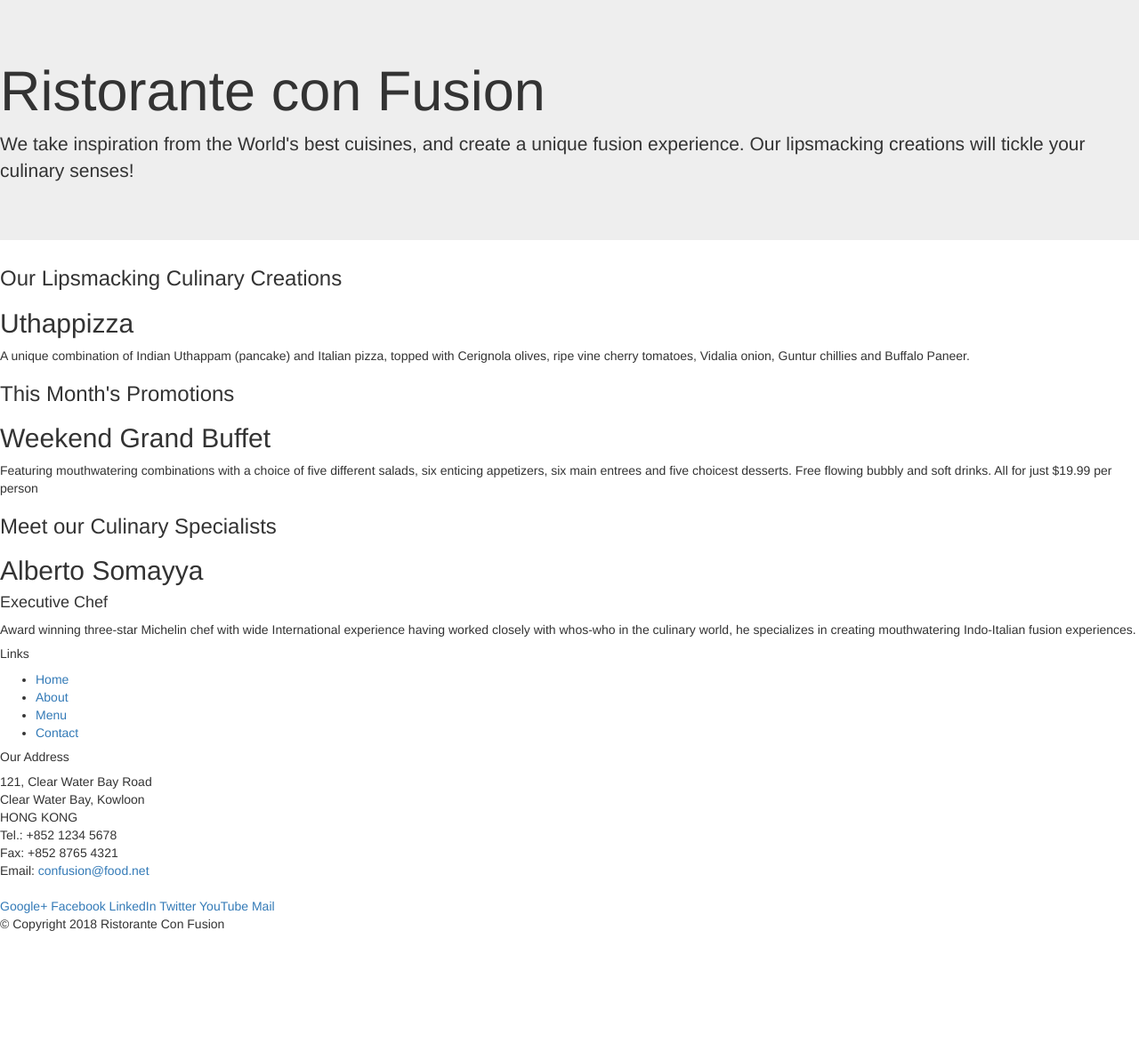
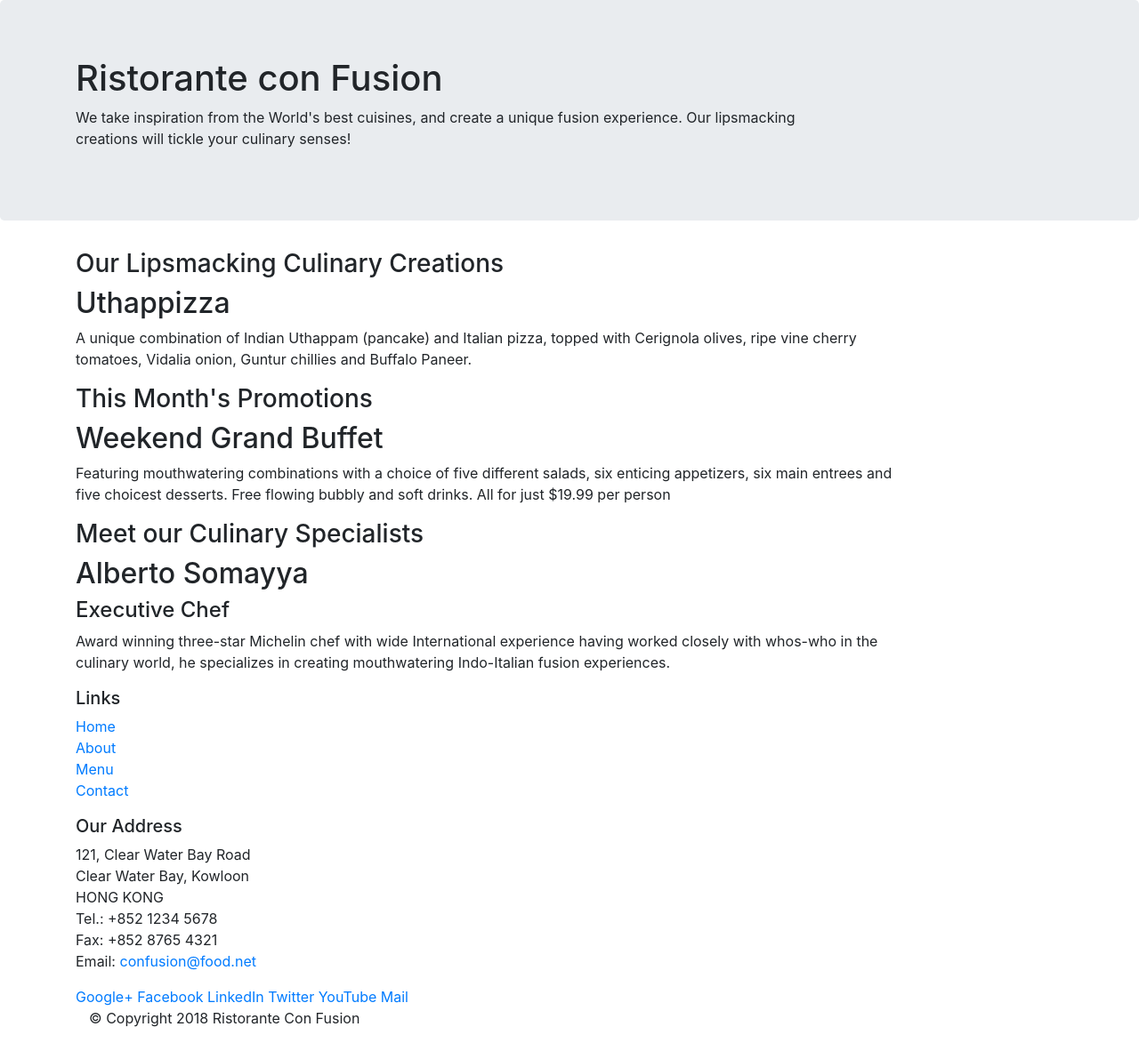
Before and after one commit to blaze021/bootstrap4, a website: page index.html in a window 1280 px wide. Shown: the whole page at 89% size. Before the commit the page ends 1059 px from the top, so only its background shows below. Drawn offline with nearby package versions, Linux system fonts and the light colour scheme.

Commit message:
Git third commit

```diff
--- a/index.html
+++ b/index.html
@@ -3,20 +3,21 @@
 
 <head>
     <title>Ristorante Con Fusion</title>
+    <!-- Required meta tags always come first -->
     <meta charset="utf-8">
     <meta name="viewport" content="width=device-width, initial-scale=1, shrink-to-fit=no">
     <meta http-equiv="x-ua-compatible" content="ie=edge">
 
     <!-- Bootstrap CSS -->
-    <link rel="stylesheet" href="bootstrap.min.css">
+    <link rel="stylesheet" href="node_modules/bootstrap/dist/css/bootstrap.min.css">
 </head>
 
 <body>
 
-    <header class="jumbotron">
-        <div>
-            <div>
-                <div>
+    <header class="jumbotron" >
+        <div class="container">
+            <div class="row">
+                <div class="col col-sm-11 col-md-9">
                     <h1>Ristorante con Fusion</h1>
                     <p>We take inspiration from the World's best cuisines, and create a unique fusion experience. Our lipsmacking creations will tickle your culinary senses!</p>
                 </div>
@@ -26,33 +27,33 @@
         </div>
     </header>
 
-    <div>
-        <div>
-            <div>
+    <div class="container">
+        <div class="row">
+            <div class="col col-sm-10">
                 <h3>Our Lipsmacking Culinary Creations</h3>
             </div>
-            <div>
+            <div class="col col-sm-10">
                 <h2>Uthappizza</h2>
                 <p>A unique combination of Indian Uthappam (pancake) and Italian pizza, topped with Cerignola olives, ripe vine cherry tomatoes, Vidalia onion, Guntur chillies and Buffalo Paneer.</p>
             </div>
         </div>
 
 
-        <div>
-            <div>
+        <div class="row">
+            <div class="col col-sm-10">
                 <h3>This Month's Promotions</h3>
             </div>
-            <div>
+            <div class="col col-sm-10">
                 <h2>Weekend Grand Buffet</h2>
                 <p>Featuring mouthwatering combinations with a choice of five different salads, six enticing appetizers, six main entrees and five choicest desserts. Free flowing bubbly and soft drinks. All for just $19.99 per person </p>
             </div>
         </div>
 
-        <div>
-            <div>
+        <div class="row">
+            <div class="col col-sm-10">
                 <h3>Meet our Culinary Specialists</h3>
             </div>
-            <div>
+            <div class="col col-sm-10">
                 <h2>Alberto Somayya</h2>
                 <h4>Executive Chef</h4>
                 <p>Award winning three-star Michelin chef with wide International experience having worked closely with whos-who in the culinary world, he specializes in creating mouthwatering Indo-Italian fusion experiences. </p>
@@ -61,18 +62,18 @@
     </div>
 
     <footer>
-        <div>
-            <div>
-                <div>
+        <div class="container">
+            <div class="row">
+                <div class="col col-sm-10">
                     <h5>Links</h5>
-                    <ul>
+                    <ul class="list-unstyled">
                         <li><a href="#">Home</a></li>
                         <li><a href="#">About</a></li>
                         <li><a href="#">Menu</a></li>
                         <li><a href="#">Contact</a></li>
                     </ul>
                 </div>
-                <div>
+                <div class="col col-sm-10">
                     <h5>Our Address</h5>
                     <address>
 		              121, Clear Water Bay Road<br>
@@ -83,7 +84,7 @@
 		              Email: <a href="mailto:confusion@food.net">confusion@food.net</a>
 		           </address>
                 </div>
-                <div>
+                <div class="col col-sm-10">
                     <div>
                         <a href="http://google.com/+">Google+</a>
                         <a href="http://www.facebook.com/profile.php?id=">Facebook</a>
@@ -95,16 +96,16 @@
                 </div>
            </div>
            <div>
-                <div>
+                <div class="col col-sm-10">
                     <p>© Copyright 2018 Ristorante Con Fusion</p>
                 </div>
            </div>
         </div>
     </footer>
 <!-- jQuery first, then Popper.js, then Bootstrap JS. -->
-<script src="jquery.slim.min.js"></script>
-<script src="popper.min.js"></script>
-<script src="bootstrap.min.js"></script>
+<script src="node_modules/jquery/dist/jquery.slim.min.js"></script>
+<script src="node_modules/popper.js/dist/umd/popper.min.js"></script>
+<script src="node_modules/bootstrap/dist/js/bootstrap.min.js"></script>
 </body>
 
 </html>
--- a/package.json
+++ b/package.json
@@ -11,7 +11,10 @@
 	"author": "Tarun Kr. Yadav",
 	"license": "ISC",
 	"devDependencies": {
-    "lite-server": "^2.3.0"
+		"bootstrap": "^4.0.0",
+		"jquery": "^3.3.1",
+		"lite-server": "^2.3.0",
+		"popper.js": "^1.12.9"
 	},
 	"repository": {
 		"type": "git",
```
Also changed, not shown: 2 other files. Lines whose indentation alone changed are shown as unchanged.
